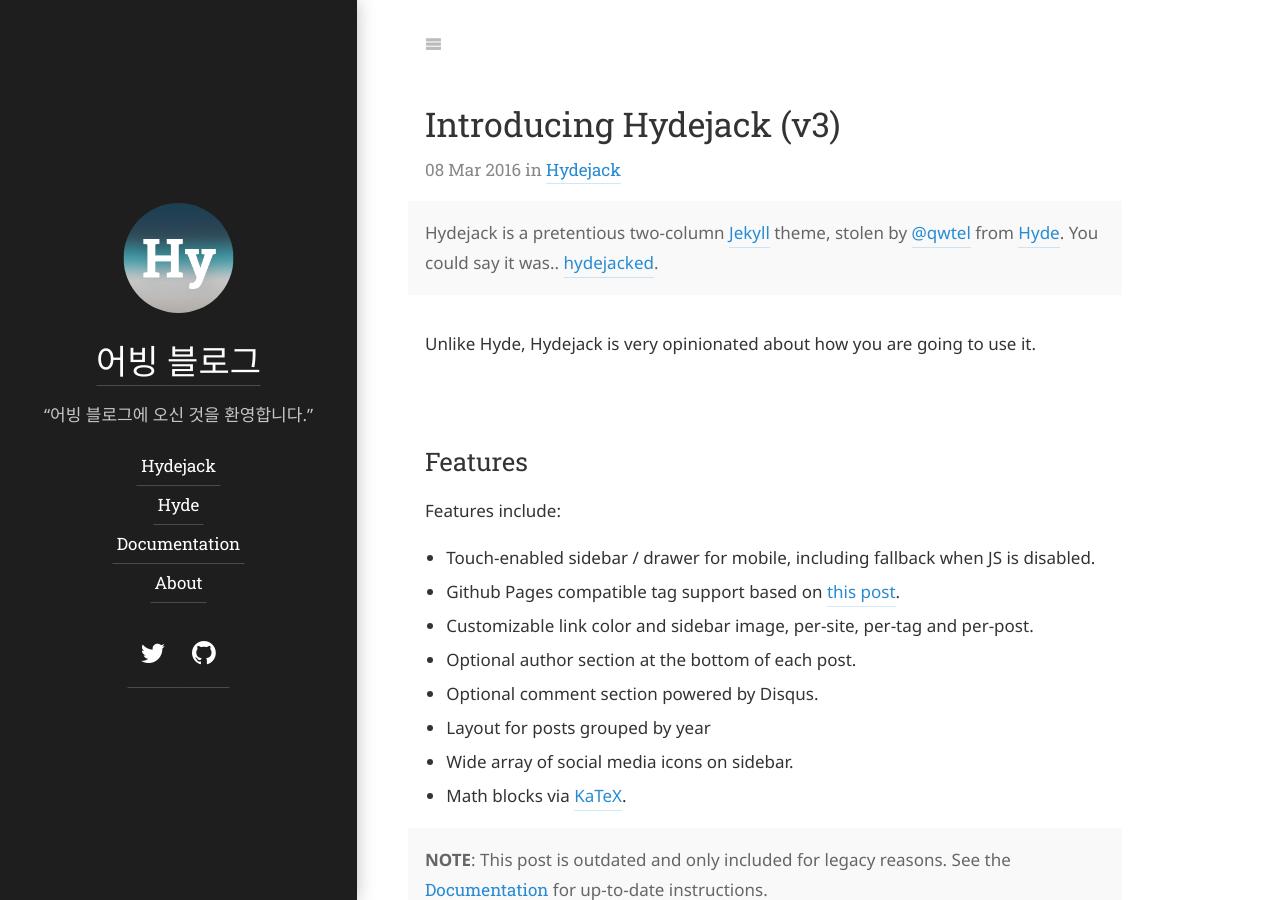
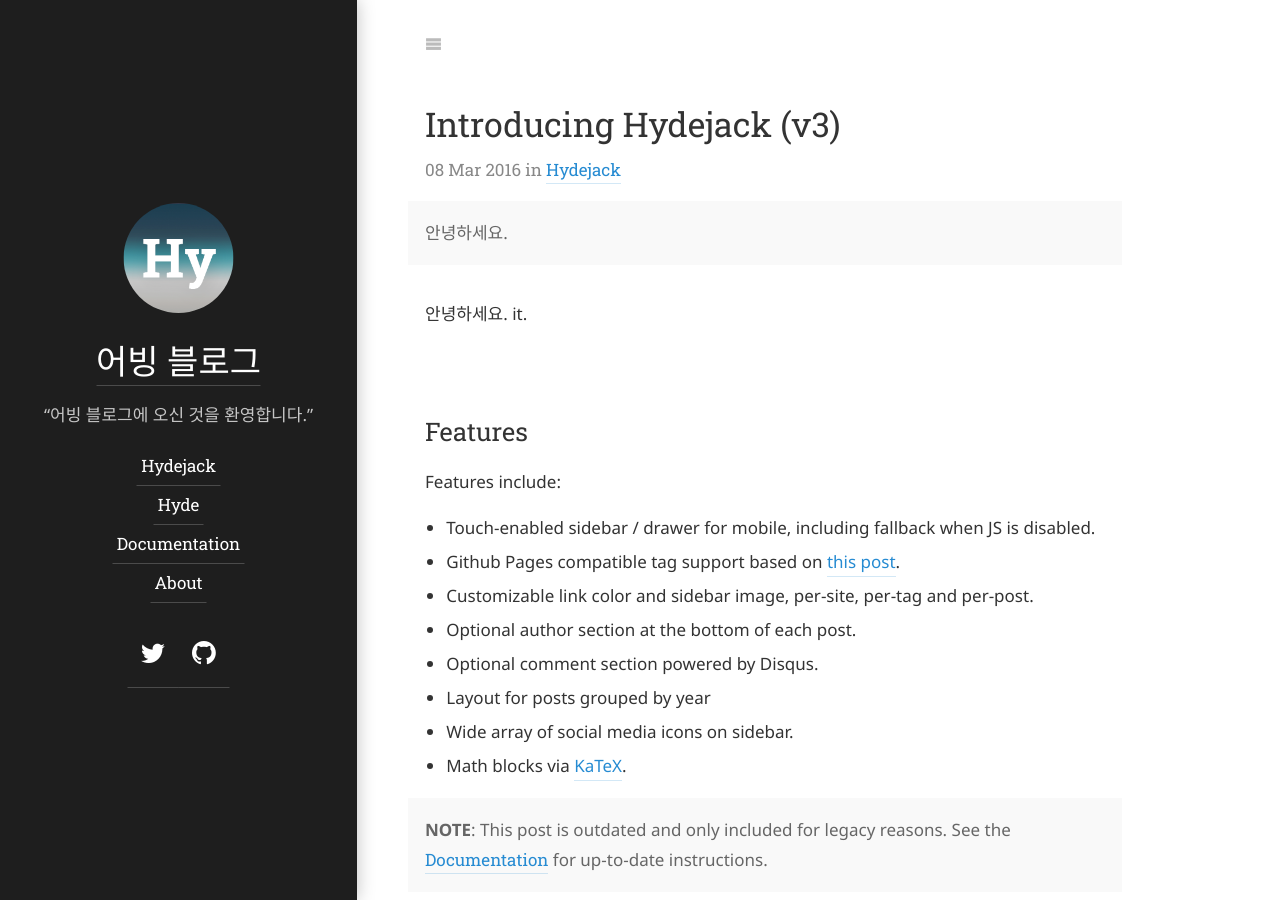
Before and after one commit to MSeoJun/MSeoJun.github.io, a Jekyll site: the page built from hydejack/_posts/2016-03-08-introducing-hydejack.md, in a window 1280 px wide and 900 px high. Built offline with Jekyll 4.4.1, drawn with Linux system fonts in a browser that asks for light colours; some web fonts are replaced.

Commit message:
내용 변경

```diff
--- a/hydejack/_posts/2016-03-08-introducing-hydejack.md
+++ b/hydejack/_posts/2016-03-08-introducing-hydejack.md
@@ -2,13 +2,11 @@
 layout: post
 title: Introducing Hydejack (v3)
 description: >
-  Hydejack is a pretentious two-column [Jekyll](http://jekyllrb.com) theme,
-  stolen by [@qwtel](https://twitter.com/qwtel) from [Hyde](http://hyde.getpoole.com).
-  You could say it was.. [hydejacked](http://media3.giphy.com/media/makedRIckZBW8/giphy.gif).
+  안녕하세요.
 excerpt_separator: <!--more-->
 ---
 
-Unlike Hyde, Hydejack is very opinionated about how you are going to use it.
+안녕하세요. it.
 
 ## Features
 Features include:
```
